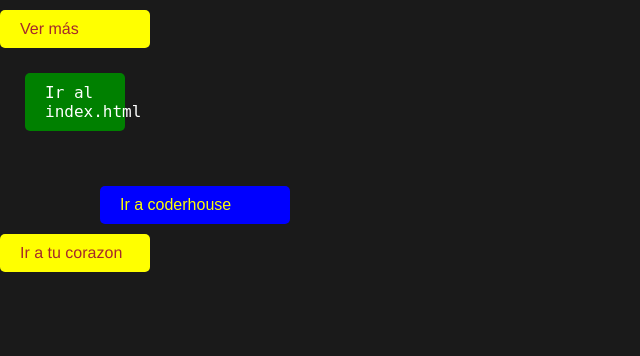
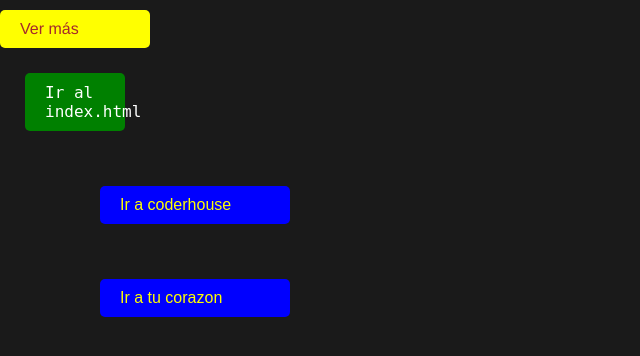
Before and after one commit to AlanMaldonado21/sass-55170, a plain HTML site: page html/botones.html in a window 1280 px wide. Shown: the whole page, without its empty margins (0-640 px from the left). Drawn offline with Linux system fonts and the light colour scheme.

Commit message:
Cambie el extend a boton tres

```diff
--- a/scss/utilities/_mixins.scss
+++ b/scss/utilities/_mixins.scss
@@ -40,5 +40,5 @@
  }
 
  .boton-cuatro{
-     @extend .boton-uno;
+     @extend .boton-tres;
  }
```
Also changed, not shown: css/style.css.
